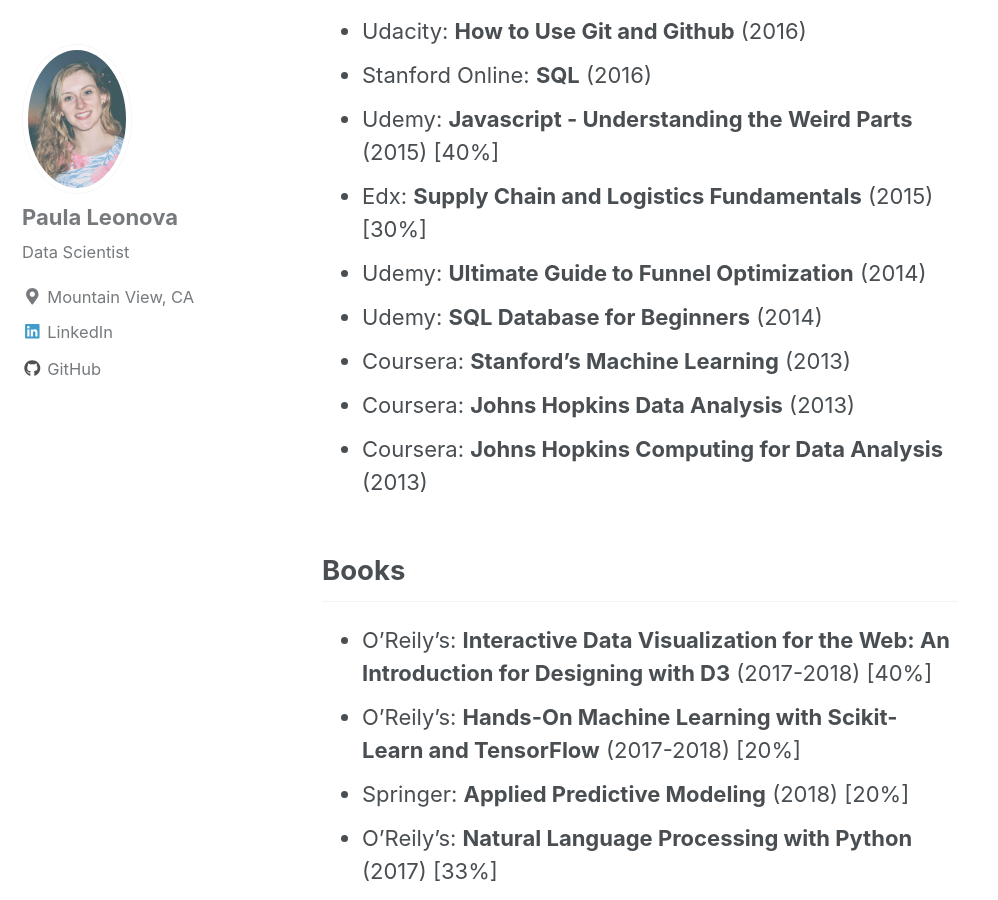
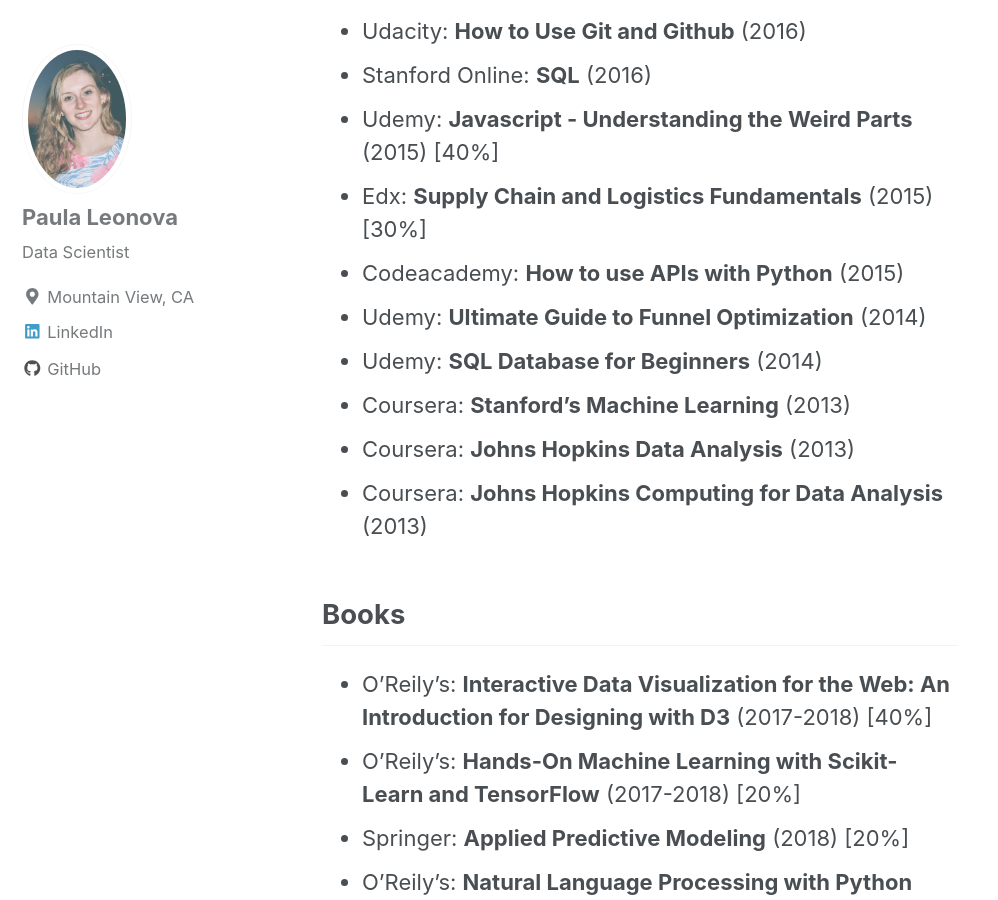
Before and after one commit to pleonova/pleonova.github.io, a Jekyll site: the page built from _pages/education.md, in a window 1280 px wide and 900 px high, scrolled down 723 px. Shown: the whole window, without its empty margins (0-998 px from the left). Built offline with Jekyll 4.4.1, drawn with Linux system fonts in a browser that asks for light colours; nearby versions of some CDN libraries.

Commit message:
Add codeacademy to education tab

```diff
--- a/_pages/education.md
+++ b/_pages/education.md
@@ -17,6 +17,7 @@
 - Stanford Online: **SQL** (2016)
 - Udemy: **Javascript - Understanding the Weird Parts** (2015) [40%]
 - Edx: **Supply Chain and Logistics Fundamentals** (2015) [30%]
+- Codeacademy: **How to use APIs with Python** (2015)
 - Udemy: **Ultimate Guide to Funnel Optimization** (2014)
 - Udemy: **SQL Database for Beginners** (2014)
 - Coursera: **Stanford's Machine Learning** (2013)
```
